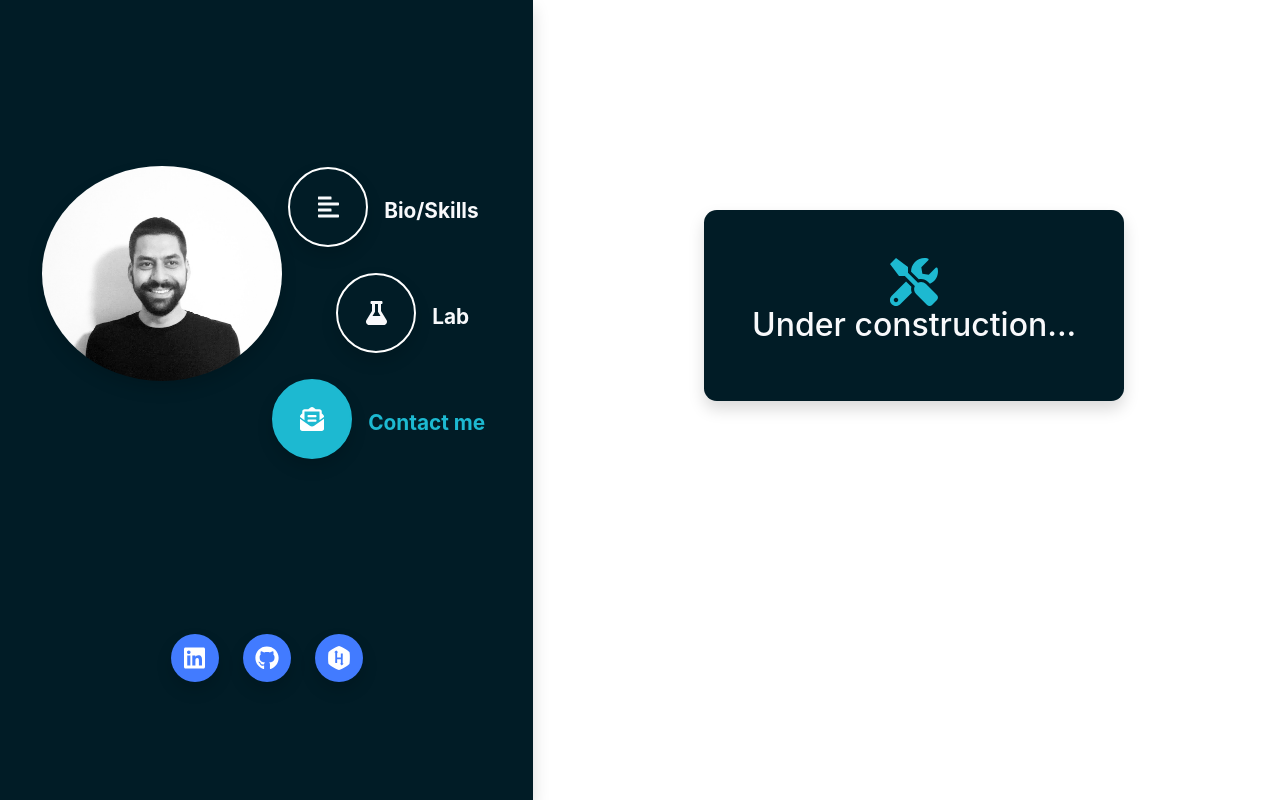
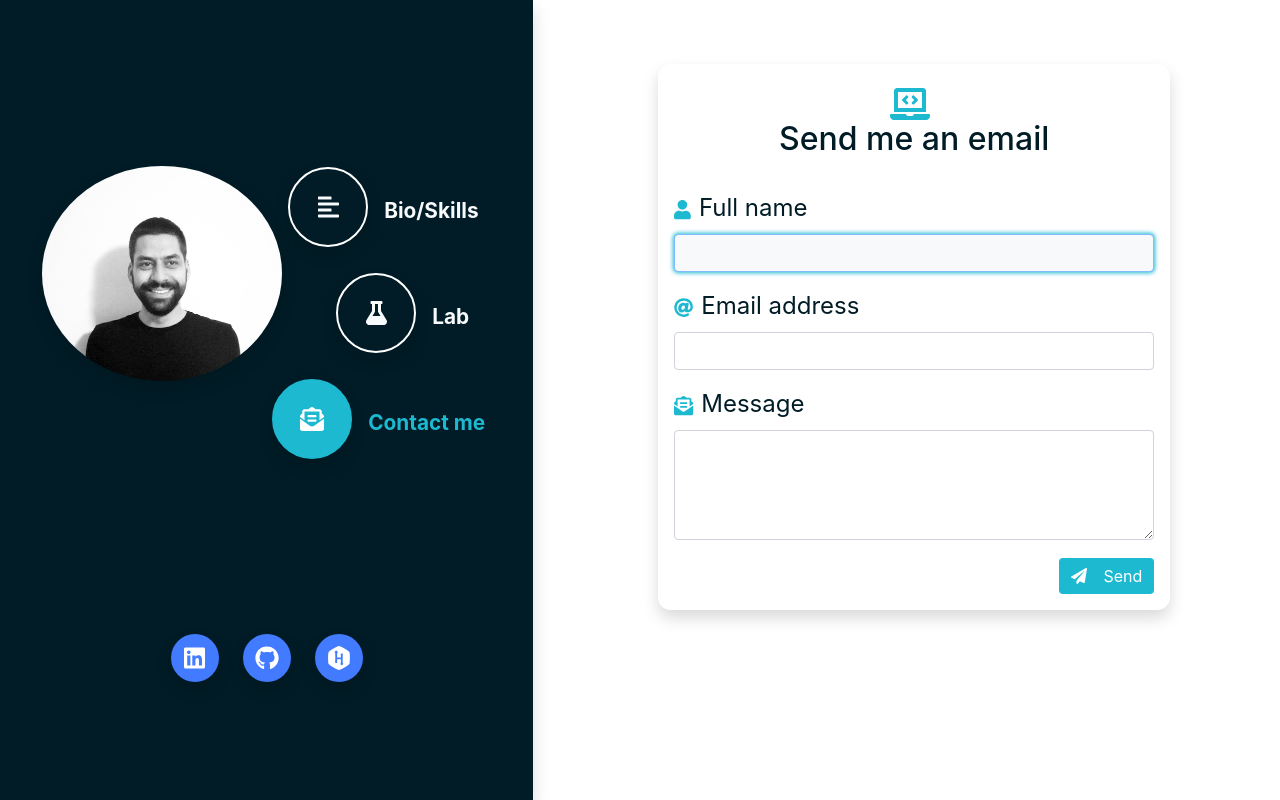
Before and after one commit to Massimilianok/my-portfolio-app, a React (Create React App) app: page /contact in a window 1280 px wide. Built offline with nearby package versions, Linux system fonts and the light colour scheme.

Commit message:
feat: Create Contact Me page

```diff
--- a/src/index.css
+++ b/src/index.css
@@ -13,6 +13,7 @@ body {
   -webkit-font-smoothing: antialiased;
   -moz-osx-font-smoothing: grayscale;
   font-size: 16px;
+  color: var(--dark-color);
 }
 
 code {
@@ -36,6 +37,14 @@ button:hover {
   outline: none;
 }
 
+input:focus {
+  box-shadow: 0 0 4px 1px var(--secondary-color) !important;
+}
+
+textarea:focus {
+  box-shadow: 0 0 4px 1px var(--secondary-color) !important;
+}
+
 /* Large devices (large desktops, 992px and up) */
 @media (min-width: 992px) {
   body {
--- a/src/pages/Bio/Bio.js
+++ b/src/pages/Bio/Bio.js
@@ -81,6 +81,8 @@ const Bio = () => {
           <li>Committed</li>
           <li>Team player</li>
           <li>Cross-cultural skills</li>
+          <li>Problem solving</li>
+          <li>Passionate coder </li>
         </ul>
       </section>
     </>
--- a/src/pages/ContactMe/ContactMe.css
+++ b/src/pages/ContactMe/ContactMe.css
@@ -1,11 +1,59 @@
-.contact-page {
-  margin-top: 20%;
-  color: var(--secondary-color);
-  padding: 3rem;
+.form-portfolio {
+  width: 100%;
   border-radius: 0.8rem;
-  background-color: var(--dark-color);
 }
 
-.contact-page h2 {
-  color: var(--light-color);
+.form-portfolio-icon {
+  font-size: 1.5rem;
+  margin-right: 0.5rem;
+  color: var(--secondary-color);
 }
+
+.form-label-icon {
+  color: var(--secondary-color);
+}
+
+.form-label > span {
+  margin-left: 0.5rem;
+}
+
+.form-input-filed:focus,
+.form-input-filed:hover {
+  box-shadow: 0 0 4px 1px var(--secondary-color) !important;
+  background-color: var(--light-color) !important;
+  color: var(--dark-color) !important;
+}
+
+.form-button {
+  background-color: var(--secondary-color);
+  border: none;
+}
+
+.form-button:focus,
+.form-button:hover {
+  box-shadow: 0 0 4px 1px var(--secondary-color) !important;
+  background-color: var(--light-color) !important;
+  color: var(--dark-color) !important;
+}
+
+/* Medium devices (tablets, 768px and up) */
+@media (min-width: 768px) {
+  .form-portfolio {
+    width: 80%;
+  }
+}
+
+/* Large devices (large desktops, 992px and up) */
+@media (min-width: 992px) {
+  .form-portfolio {
+    width: 70%;
+  }
+
+  .form-portfolio-icon {
+    font-size: 2rem;
+  }
+
+  .form-label-icon {
+    font-size: 1.2rem;
+  }
+}
--- a/src/pages/ContactMe/ContactMe.js
+++ b/src/pages/ContactMe/ContactMe.js
@@ -1,14 +1,123 @@
-import React from 'react';
+import React, { useEffect, useRef, useState } from 'react';
 import { FontAwesomeIcon } from '@fortawesome/react-fontawesome';
-import { faTools } from '@fortawesome/free-solid-svg-icons';
+import {
+  faUser,
+  faAt,
+  faEnvelopeOpenText,
+  faLaptopCode,
+  faPaperPlane,
+} from '@fortawesome/free-solid-svg-icons';
 import './ContactMe.css';
+import Form from 'react-bootstrap/Form';
+import Button from 'react-bootstrap/Button';
 
 const ContactMe = () => {
+  const [validated, setValidated] = useState(false);
+  const [formData, setFormData] = useState({});
+  const form = useRef();
+
+  useEffect(() => {
+    // Setup formData state based on the inputs form
+    for (let input of form.current) {
+      if (input.name)
+        setFormData((prevState) => ({ ...prevState, [input.name]: '' }));
+    }
+  }, []);
+
+  const handleInputUser = (e) => {
+    const input = e.target.value.trim();
+    if (input) {
+      setFormData((prevState) => ({
+        ...prevState,
+        [e.target.name]: input,
+      }));
+    } else {
+      e.target.value = '';
+    }
+  };
+
+  const handleSubmitForm = (e) => {
+    e.preventDefault();
+    // Check if user fill the filed
+    if (form.current.checkValidity()) {
+      console.log(formData);
+      form.current.reset();
+    }
+    setValidated(true);
+  };
+
   return (
-    <div className="d-flex flex-column justify-content-center align-items-center contact-page shadow">
-      <FontAwesomeIcon icon={faTools} size="2x"/>
-      <h2>Under construction...</h2>
-    </div>
+    <Form
+      noValidate
+      validated={validated}
+      className="form-portfolio shadow p-3"
+      onSubmit={handleSubmitForm}
+      ref={form}
+    >
+      <div className="d-flex flex-column justify-content-center align-items-center mb-4 p-2">
+        <FontAwesomeIcon icon={faLaptopCode} className="form-portfolio-icon" />
+        <h2 className="mb-0">Send me an email</h2>
+      </div>
+      <Form.Group controlId="formFirstName">
+        <Form.Label className="form-label">
+          <FontAwesomeIcon icon={faUser} className="form-label-icon" />
+          <span>Full name</span>
+        </Form.Label>
+        <Form.Control
+          required
+          autoFocus
+          type="text"
+          className="form-input-filed"
+          name="fullName"
+          onChange={handleInputUser}
+        />
+        <Form.Control.Feedback type="invalid">
+          Please enter your full name.
+        </Form.Control.Feedback>
+      </Form.Group>
+      <Form.Group controlId="formEmail">
+        <Form.Label className="form-label">
+          <FontAwesomeIcon icon={faAt} className="form-label-icon" />
+          <span>Email address</span>
+        </Form.Label>
+        <Form.Control
+          required
+          type="email"
+          className="form-input-filed"
+          name="email"
+          onChange={handleInputUser}
+        />
+        <Form.Control.Feedback type="invalid">
+          Please enter your email.
+        </Form.Control.Feedback>
+      </Form.Group>
+      <Form.Group controlId="formMessage">
+        <Form.Label className="form-label">
+          <FontAwesomeIcon
+            icon={faEnvelopeOpenText}
+            className="form-label-icon"
+          />
+          <span>Message</span>
+        </Form.Label>
+        <Form.Control
+          required
+          as="textarea"
+          rows={4}
+          className="form-input-filed"
+          name="message"
+          onChange={handleInputUser}
+        />
+        <Form.Control.Feedback type="invalid">
+          Please enter your message.
+        </Form.Control.Feedback>
+      </Form.Group>
+      <div className="text-right">
+        <Button type="submit" className="form-button">
+          <FontAwesomeIcon icon={faPaperPlane} className="mr-3" />
+          Send
+        </Button>
+      </div>
+    </Form>
   );
 };
 
```
Also changed, not shown: 2 other files (tests, documents, lock files or other folders).
